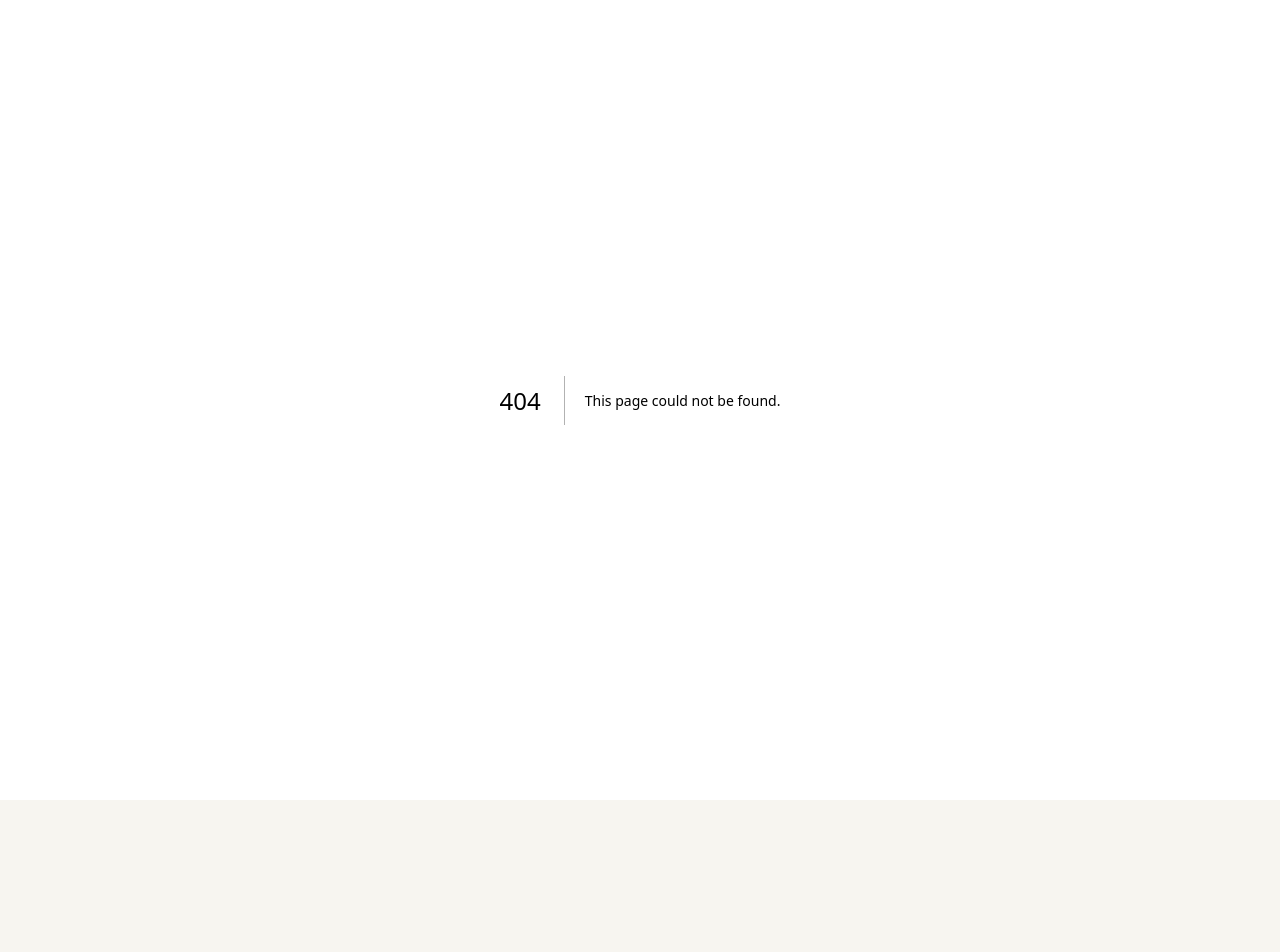
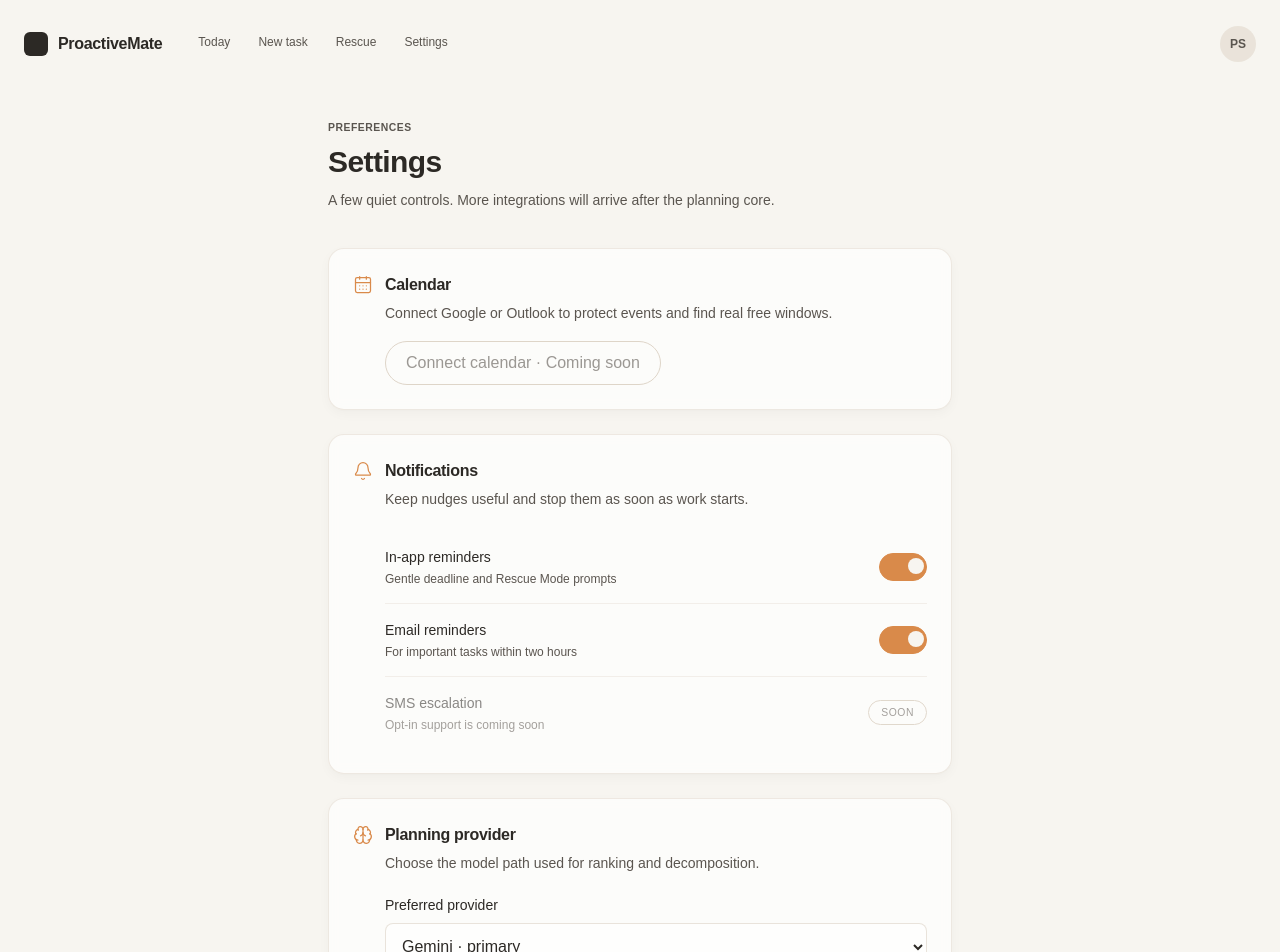
Before and after one commit to pushsontakke/proactiveMate, a Next.js app in the folder frontend/: page /settings in a window 1280 px wide. Before the commit this address had no page. Shown: the top 952 px of the page. Before the commit the page ends 800 px from the top, so only its background shows below. Built offline with nearby package versions, Linux system fonts and the light colour scheme; a web font is replaced by a local one.

Commit message:
frontend: add minimal settings route

```diff
--- a/frontend/app/globals.css
+++ b/frontend/app/globals.css
@@ -94,6 +94,15 @@ select:focus-visible {
   color: var(--color-canvas);
 }
 
+.toggle-track > span {
+  transition: transform 220ms cubic-bezier(0.16, 1, 0.3, 1);
+}
+
+.peer:checked + .toggle-track > span {
+  background: var(--color-canvas);
+  transform: translateX(1.5rem);
+}
+
 @media (prefers-reduced-motion: reduce) {
   *, *::before, *::after {
     scroll-behavior: auto !important;
--- /dev/null
+++ b/frontend/app/settings/page.tsx
@@ -0,0 +1,8 @@
+import type { Metadata } from "next";
+import { SettingsView } from "@/components/settings/settings-view";
+
+export const metadata: Metadata = { title: "Settings" };
+
+export default function SettingsPage() {
+  return <SettingsView />;
+}
--- /dev/null
+++ b/frontend/components/settings/settings-view.tsx
@@ -0,0 +1,90 @@
+"use client";
+
+import { Bell, Brain, CalendarDays, LockKeyhole } from "lucide-react";
+import { FormEvent, useState } from "react";
+import { AppShell } from "@/components/shared/app-shell";
+
+export function SettingsView() {
+  const [email, setEmail] = useState(true);
+  const [inApp, setInApp] = useState(true);
+  const [provider, setProvider] = useState("gemini");
+  const [saved, setSaved] = useState(false);
+
+  function savePreferences(event: FormEvent) {
+    event.preventDefault();
+    setSaved(true);
+  }
+
+  return (
+    <AppShell>
+      <main className="mx-auto max-w-2xl px-4 pt-3 sm:px-6 sm:pt-8">
+        <p className="micro-label text-ink-muted">Preferences</p>
+        <h1 className="mt-2 text-3xl font-semibold tracking-[-0.02em]">Settings</h1>
+        <p className="mt-2 text-sm leading-6 text-ink-muted">A few quiet controls. More integrations will arrive after the planning core.</p>
+
+        <form onSubmit={savePreferences} className="mt-9 space-y-6">
+          <section className="surface-card p-5 sm:p-6" aria-labelledby="calendar-settings">
+            <div className="flex items-start gap-3">
+              <CalendarDays aria-hidden="true" size={20} strokeWidth={1.5} className="mt-0.5 text-amber" />
+              <div className="flex-1">
+                <h2 id="calendar-settings" className="font-semibold tracking-[-0.02em]">Calendar</h2>
+                <p className="mt-1 text-sm leading-6 text-ink-muted">Connect Google or Outlook to protect events and find real free windows.</p>
+                <button type="button" disabled className="mt-4 min-h-11 rounded-full border border-clay px-5 text-sm font-medium text-ink-muted opacity-60">Connect calendar · Coming soon</button>
+              </div>
+            </div>
+          </section>
+
+          <section className="surface-card p-5 sm:p-6" aria-labelledby="notification-settings">
+            <div className="flex items-start gap-3">
+              <Bell aria-hidden="true" size={20} strokeWidth={1.5} className="mt-0.5 text-amber" />
+              <div className="flex-1">
+                <h2 id="notification-settings" className="font-semibold tracking-[-0.02em]">Notifications</h2>
+                <p className="mt-1 text-sm leading-6 text-ink-muted">Keep nudges useful and stop them as soon as work starts.</p>
+                <div className="mt-5 divide-y divide-clay/20">
+                  <PreferenceToggle label="In-app reminders" detail="Gentle deadline and Rescue Mode prompts" checked={inApp} onChange={setInApp} />
+                  <PreferenceToggle label="Email reminders" detail="For important tasks within two hours" checked={email} onChange={setEmail} />
+                  <div className="flex items-center justify-between gap-4 py-4 opacity-55">
+                    <div><p className="text-sm font-medium">SMS escalation</p><p className="mt-1 text-xs text-ink-muted">Opt-in support is coming soon</p></div>
+                    <span className="rounded-full border border-clay px-3 py-1 text-[0.65rem] font-medium uppercase tracking-[0.05em] text-ink-muted">Soon</span>
+                  </div>
+                </div>
+              </div>
+            </div>
+          </section>
+
+          <section className="surface-card p-5 sm:p-6" aria-labelledby="ai-settings">
+            <div className="flex items-start gap-3">
+              <Brain aria-hidden="true" size={20} strokeWidth={1.5} className="mt-0.5 text-amber" />
+              <div className="min-w-0 flex-1">
+                <h2 id="ai-settings" className="font-semibold tracking-[-0.02em]">Planning provider</h2>
+                <p className="mt-1 text-sm leading-6 text-ink-muted">Choose the model path used for ranking and decomposition.</p>
+                <label htmlFor="provider" className="mt-5 block text-sm font-medium">Preferred provider</label>
+                <select id="provider" value={provider} onChange={(event) => setProvider(event.target.value)} className="mt-2 min-h-12 w-full rounded-lg border border-clay/40 bg-white/55 px-3 text-sm">
+                  <option value="gemini">Gemini · primary</option>
+                  <option value="groq">Groq · fast path</option>
+                  <option value="none">Deterministic fallback only</option>
+                </select>
+                <p className="mt-3 flex items-start gap-2 text-xs leading-5 text-ink-muted"><LockKeyhole aria-hidden="true" size={16} strokeWidth={1.5} className="mt-0.5 shrink-0" />API keys remain server-side and are never exposed to this browser.</p>
+              </div>
+            </div>
+          </section>
+
+          {saved ? <p role="status" className="rounded-lg border border-amber/30 bg-amber/8 p-3 text-sm font-medium">Preferences saved for this preview.</p> : null}
+          <button type="submit" className="min-h-12 w-full rounded-xl bg-ink px-5 text-sm font-medium text-canvas">Save preferences</button>
+        </form>
+      </main>
+    </AppShell>
+  );
+}
+
+function PreferenceToggle({ label, detail, checked, onChange }: { label: string; detail: string; checked: boolean; onChange: (checked: boolean) => void }) {
+  return (
+    <label className="flex cursor-pointer items-center justify-between gap-4 py-4">
+      <span><span className="block text-sm font-medium">{label}</span><span className="mt-1 block text-xs text-ink-muted">{detail}</span></span>
+      <input type="checkbox" checked={checked} onChange={(event) => onChange(event.target.checked)} className="peer sr-only" />
+      <span aria-hidden="true" className="toggle-track relative h-7 w-12 shrink-0 rounded-full border border-clay bg-white transition-colors peer-checked:border-amber peer-checked:bg-amber peer-focus-visible:ring-2 peer-focus-visible:ring-amber/50 peer-focus-visible:ring-offset-2 peer-focus-visible:ring-offset-canvas">
+        <span className="absolute left-1 top-1 h-4 w-4 rounded-full bg-clay" />
+      </span>
+    </label>
+  );
+}
```
